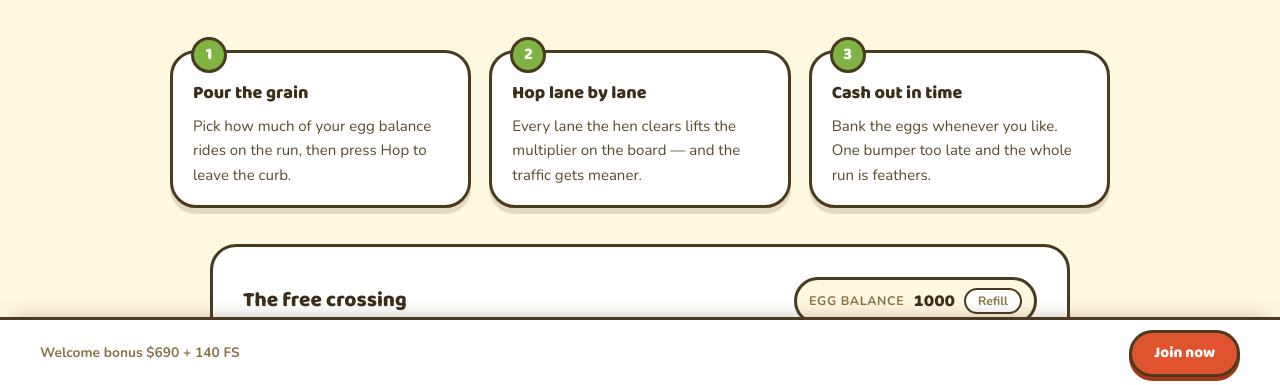
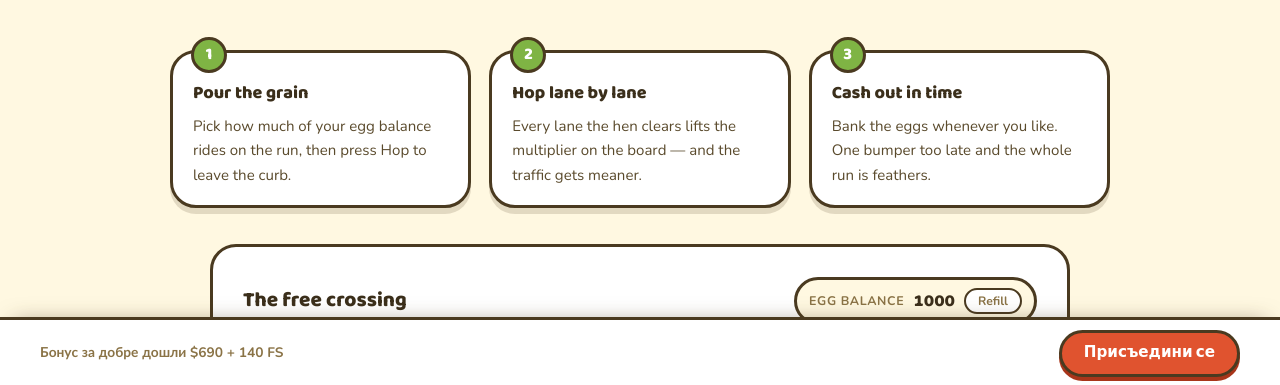
Before and after one commit to garryndmrazrrd18/nnv-casino-50, a plain HTML site: page index.html in a window 1280 px wide. Shown: the part 413-798 px from the top of the page. Drawn offline with nearby package versions, Linux system fonts and the light colour scheme.

Commit message:
Localize sticky CTA buttons (bg)

```diff
--- a/index.html
+++ b/index.html
@@ -229,8 +229,8 @@
 
     <script src="farm/cross.js" defer></script>
     <div class="coop-trough-91d5cad8 coop-trough-offer-91d5cad8" data-cta="bar">
-    <p class="coop-trough-line-91d5cad8">Welcome bonus $690 + 140 FS</p>
-    <a class="coop-trough-go-91d5cad8" data-cta="primary" href="https://nnvcasino-bg.com/" target="_blank" rel="noopener">Join now</a>
+    <p class="coop-trough-line-91d5cad8">Бонус за добре дошли $690 + 140 FS</p>
+    <a class="coop-trough-go-91d5cad8" data-cta="primary" href="https://nnvcasino-bg.com/" target="_blank" rel="noopener">Присъедини се</a>
 </div>
 </body>
 
```
